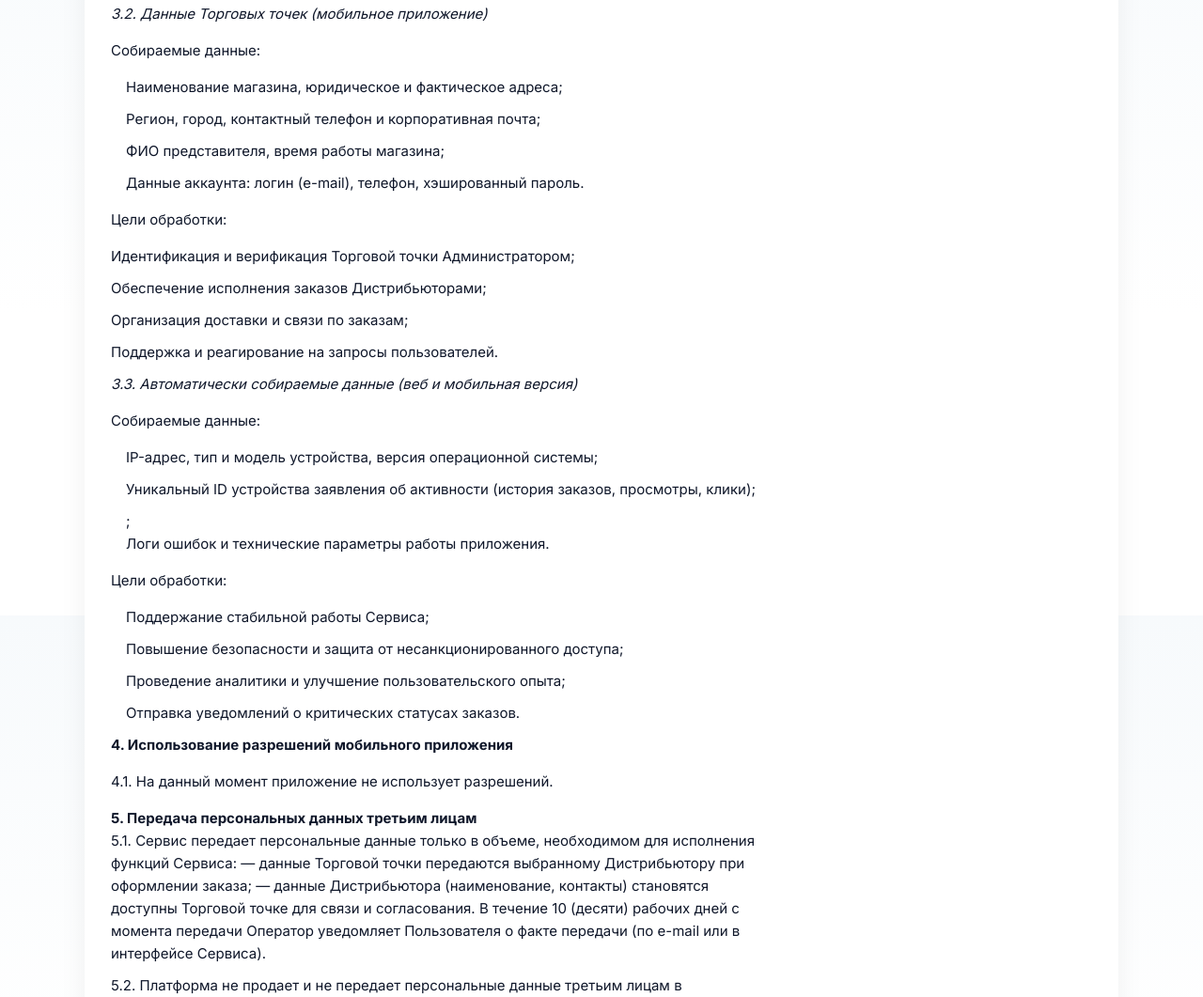
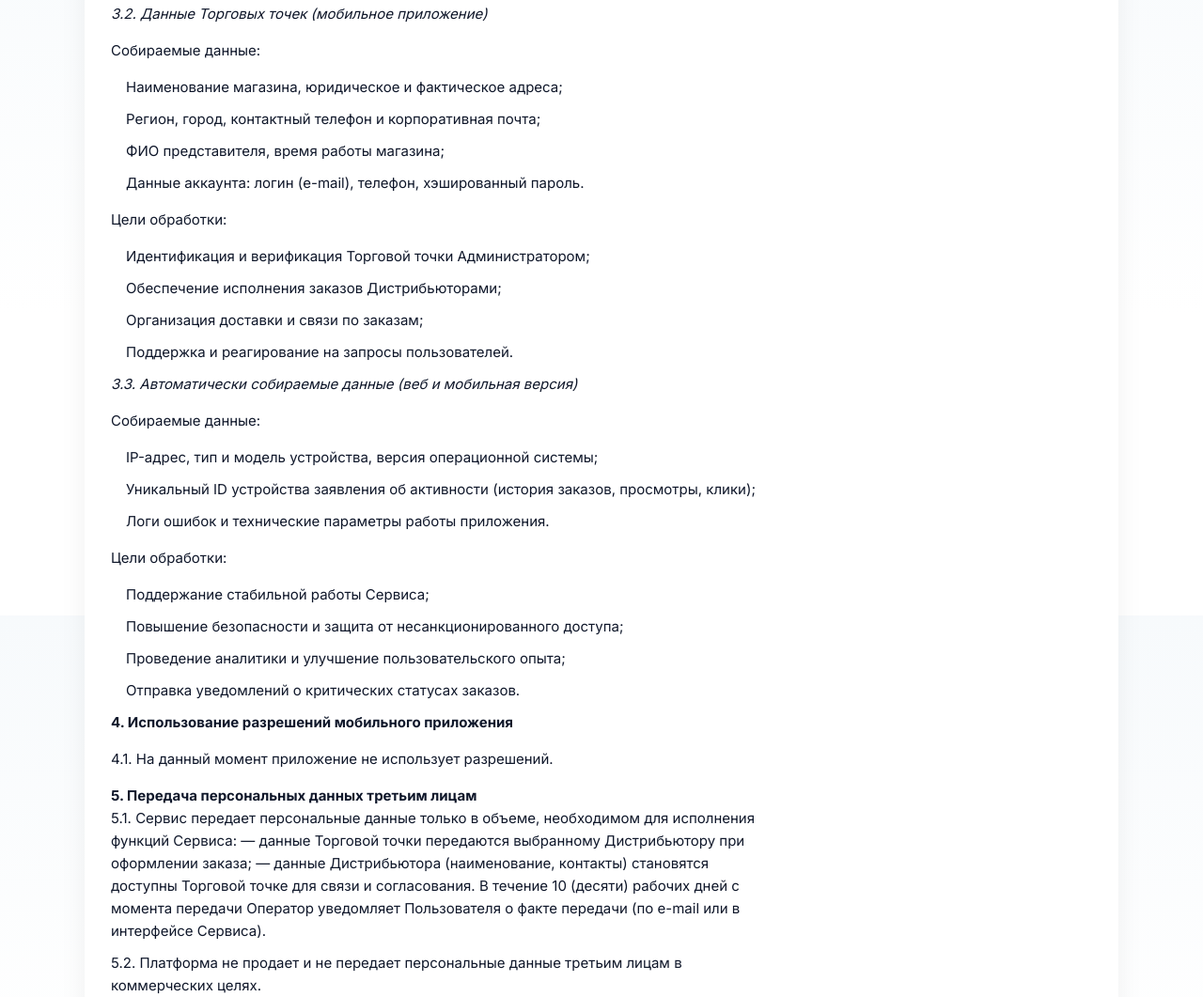
Before and after one commit to saudatechnologies/saudatechnologies.github.io, a plain HTML site: page index.html in a window 1280 px wide. Shown: the part 1745-2806 px from the top of the page at 94% size. Drawn offline with Linux system fonts and the light colour scheme.

Commit message:
Update index.html

```diff
--- a/index.html
+++ b/index.html
@@ -360,20 +360,21 @@
                      <li>Данные аккаунта: логин (e-mail), телефон, хэшированный пароль.</li>
                      </ul>
                   <p>Цели обработки: </p>
+                   <ul>
                     <li>Идентификация и верификация Торговой точки Администратором;</li>
                     <li>Обеспечение исполнения заказов Дистрибьюторами;</li>
-                      <li> Организация доставки и связи по заказам;</li>
-                        <li>Поддержка и реагирование на запросы пользователей.</li></ul>
+                    <li> Организация доставки и связи по заказам;</li>
+                    <li>Поддержка и реагирование на запросы пользователей.</li></ul>
                 </li>
                 <li>
                   <em>3.3. Автоматически собираемые данные (веб и мобильная версия)</em>
                   <p>Собираемые данные: </p>
                    <ul>
                     <li>IP-адрес, тип и модель устройства, версия операционной системы;</li>
-                      <li> Уникальный ID устройства заявления об активности (история заказов, просмотры, клики);</li>;
+                      <li> Уникальный ID устройства заявления об активности (история заказов, просмотры, клики);</li>
                         <li> Логи ошибок и технические параметры работы приложения.</li></ul>
                   <p>Цели обработки: </p>
-                           <ul>
+                    <ul>
                     <li>Поддержание стабильной работы Сервиса;</li>
                       <li>Повышение безопасности и защита от несанкционированного доступа;</li>
                         <li>Проведение аналитики и улучшение пользовательского опыта;</li>
```
